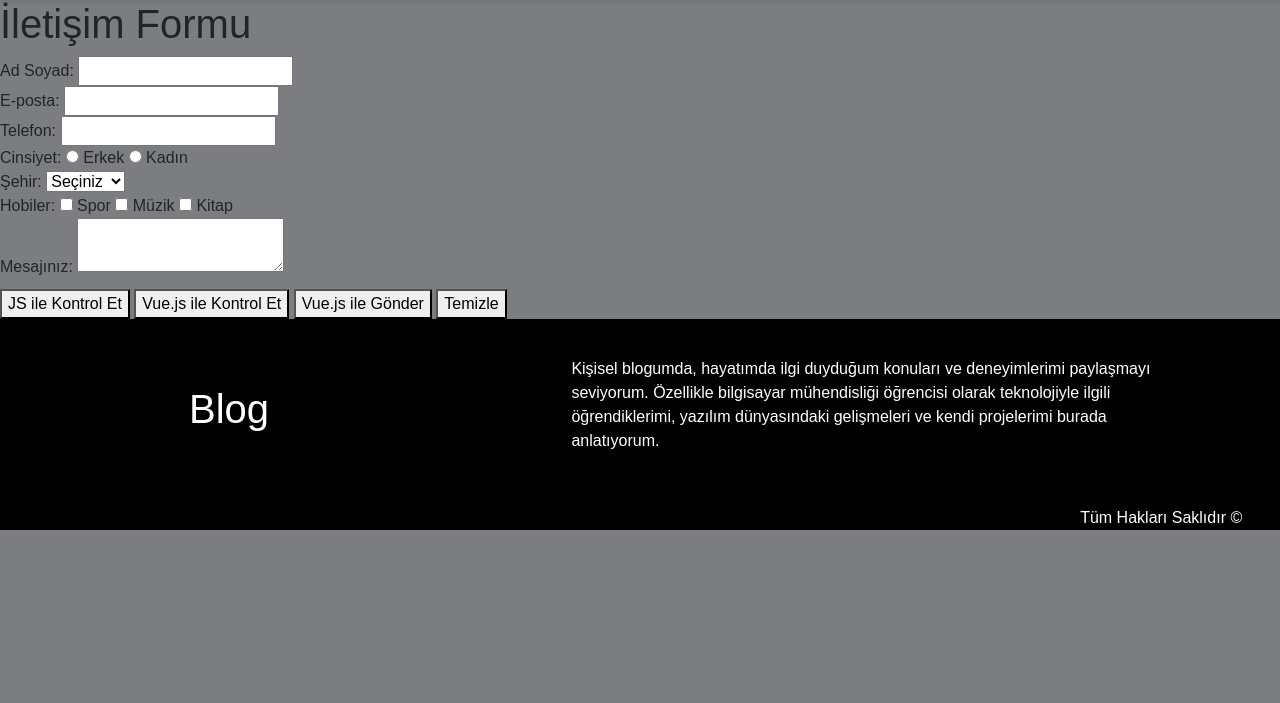
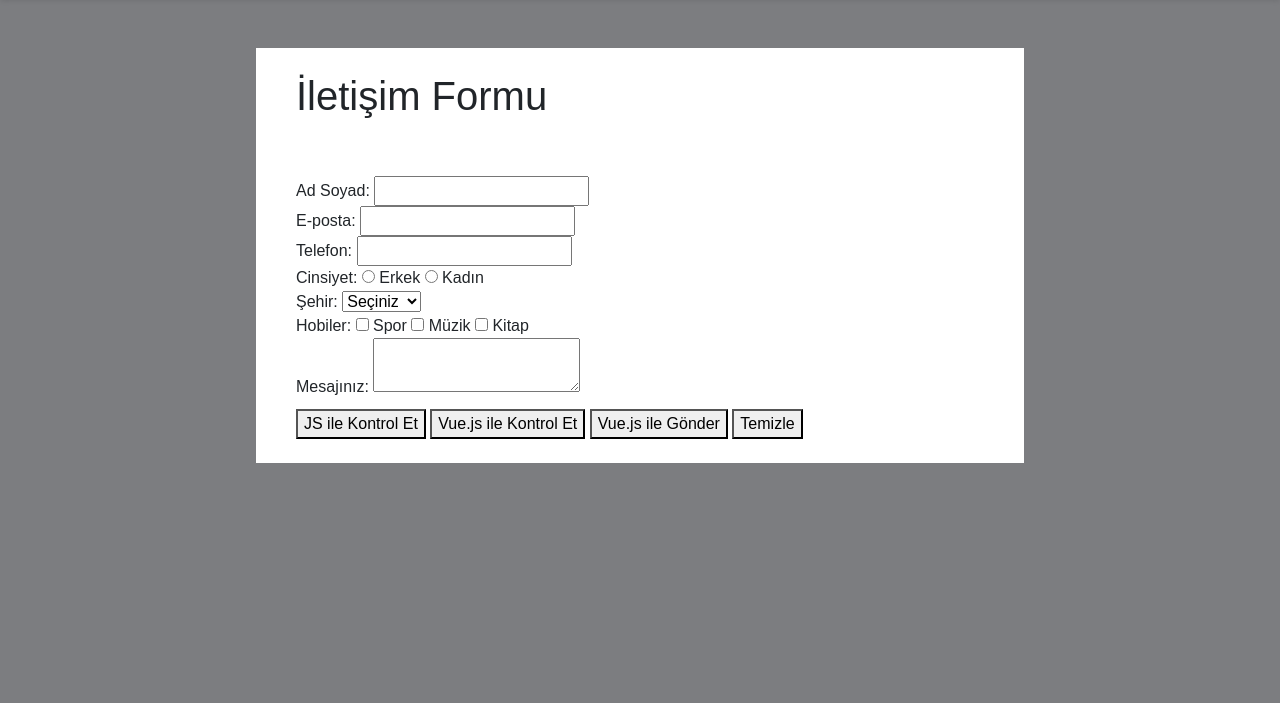
Before and after one commit to YusufTecik/WebProje, a PHP site: page /iletisim.Html in a window 1280 px wide. Shown: the part 69-772 px from the top of the page. Before the commit the page ends 599 px from the top, so only its background shows below. Run offline with PHP 8.4, Linux system fonts and the light colour scheme; some libraries are stand-ins or nearby versions.

Commit message:
iletişim sayfasının cssini yazdım

```diff
--- a/.github/Html/Css/style.css
+++ b/.github/Html/Css/style.css
@@ -389,3 +389,13 @@
 
 
 /* İLETİŞİM *//* İLETİŞİM *//* İLETİŞİM *//* İLETİŞİM *//* İLETİŞİM *//* İLETİŞİM *//* İLETİŞİM *//* İLETİŞİM *//* İLETİŞİM *//* İLETİŞİM *//* İLETİŞİM */
+
+    .info10, #app {
+        margin-left: auto;
+        margin-right: auto;
+        background-color: #ffffff;
+        display: block;
+        width: 60%;           /* Genişlik vererek ortalar */
+        padding: 24px 40px;   /* Üst-alt ve sağ-sol boşluk */
+        box-sizing: border-box;  /* Köşeleri yumuşatmak için opsiyonel */
+    }
--- a/.github/Html/iletisim.Html
+++ b/.github/Html/iletisim.Html
@@ -22,7 +22,7 @@
     </header>
 
 
-
+<br><br>
     <div class="container10">
         <div class="info10">
             <h1>İletişim Formu</h1>
@@ -75,6 +75,8 @@
             </form>
     </div>
 
+    <br><br><br><br><br><br><br><br><br><br><br><br><br><br>
+
 
 
 
```
